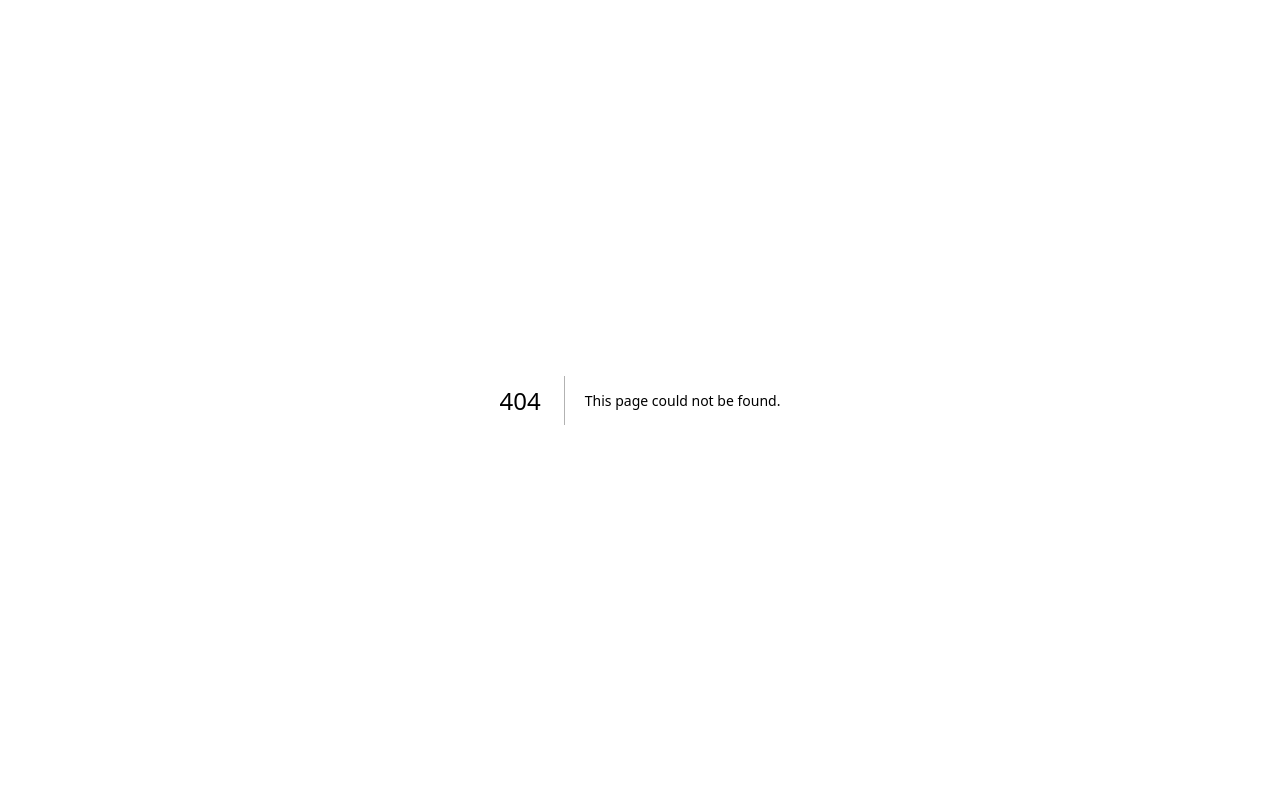
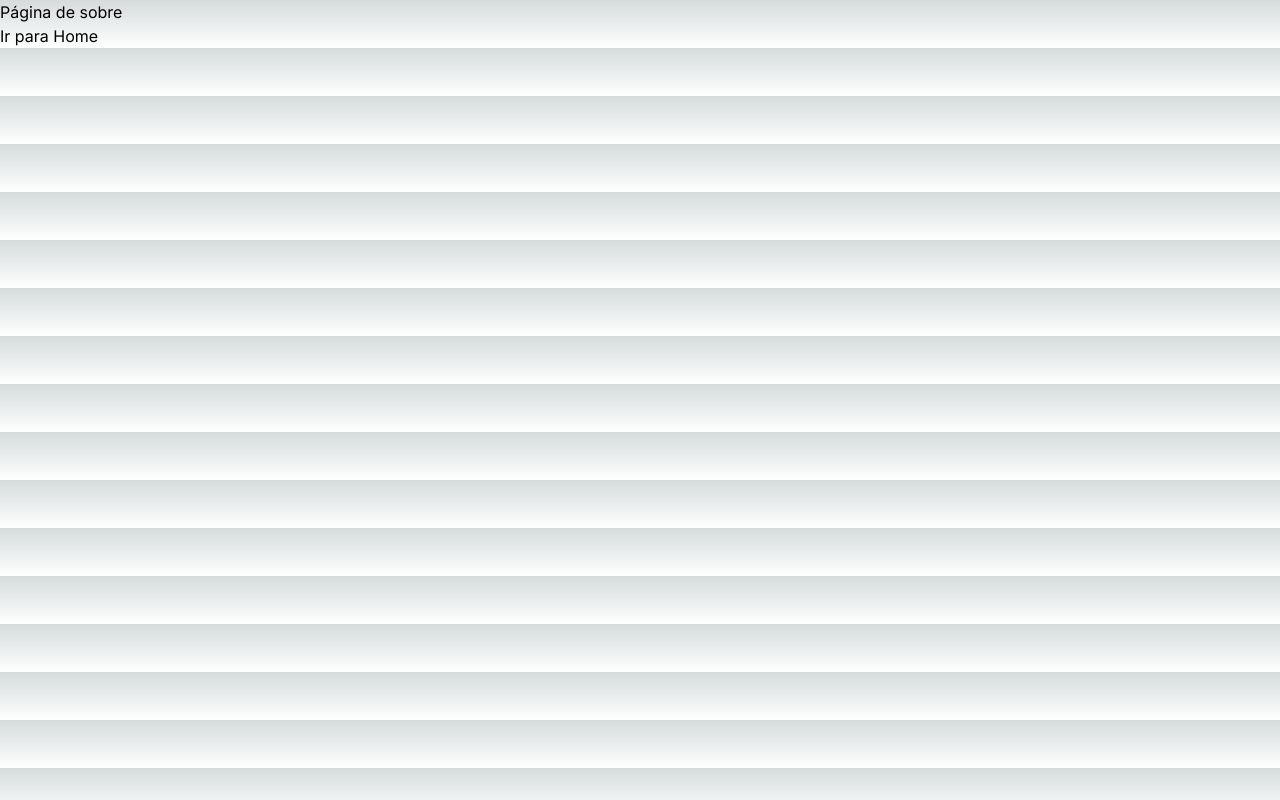
Before and after one commit to lukabarth/nextjs-course, a Next.js app: page /sobre in a window 1280 px wide. Before the commit this address had no page. Built offline with nearby package versions, Linux system fonts and the light colour scheme.

Commit message:
Adiciona página sobre

```diff
--- /dev/null
+++ b/src/app/sobre/page.js
@@ -0,0 +1,13 @@
+import Link from 'next/link';
+import React from 'react';
+
+const SobrePage = () => {
+  return (
+    <div>
+      <h1>Página de sobre</h1>
+      <Link href="/">Ir para Home</Link>
+    </div>
+  );
+};
+
+export default SobrePage;
```
